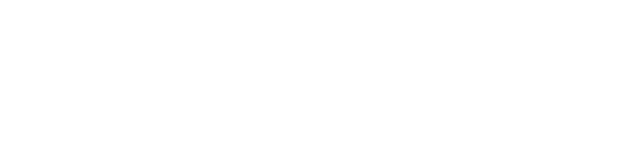
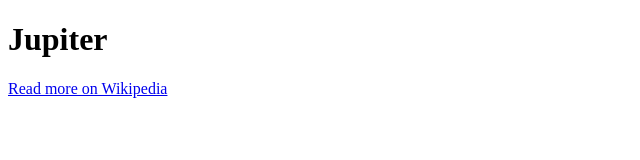
Before and after one commit to JeremyHeJian/solar-system-exercise, a plain HTML site: page Jupiter/index.html in a window 1280 px wide. Shown: the whole page, without its empty margins (0-640 px from the left). Drawn offline with Linux system fonts and the light colour scheme.

Commit message:
finish adding Jupiter

```diff
--- a/Jupiter/index.html
+++ b/Jupiter/index.html
@@ -6,5 +6,8 @@
     <meta name="viewport" content="width=device-width, initial-scale=1.0" />
     <title>Document</title>
   </head>
-  <body></body>
+  <body>
+    <h1>Jupiter</h1>
+    <a href="https://en.wikipedia.org/wiki/Jupiter">Read more on Wikipedia</a>
+  </body>
 </html>
```
